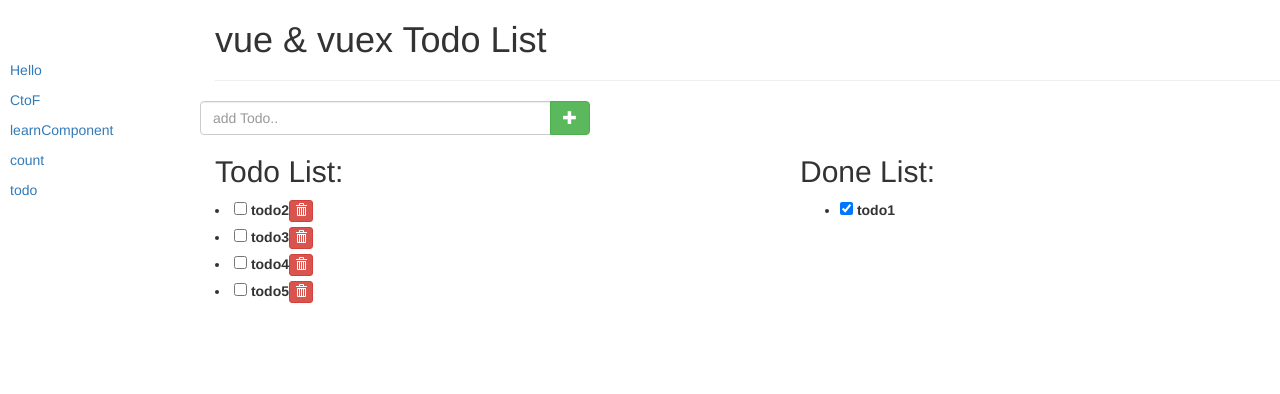
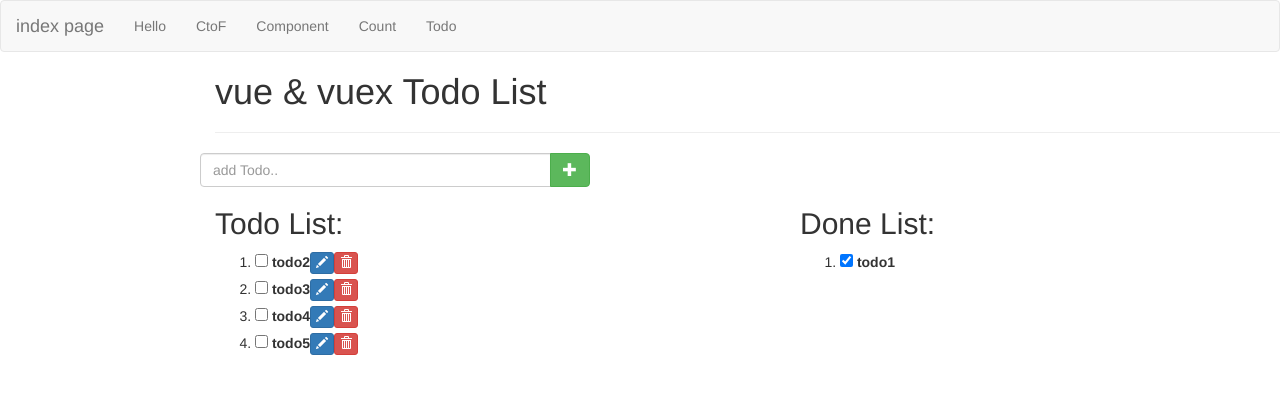
Before and after one commit to StanGC/vue-exercise, a Vue app: page /todo in a window 1280 px wide. Shown: the top 394 px of the page. Built offline with nearby package versions, Linux system fonts and the light colour scheme; a web font is replaced by a local one.

Commit message:
Implement todo update

```diff
--- a/src/App.vue
+++ b/src/App.vue
@@ -1,12 +1,30 @@
 <template>
   <div>
-    <div class="my-nav">
-      <router-link :to="{path: '/hello'}">Hello</router-link>
-      <router-link :to="{name: 'c2f'}">CtoF</router-link>
-      <router-link :to="{name: 'learnComponent'}">learnComponent</router-link>
-      <router-link :to="{name: 'count'}">count</router-link>
-      <router-link :to="{name: 'todo'}">todo</router-link>
-    </div>
+    <nav class="navbar navbar-default ">
+      <div class="container-fluid">
+        <div class="navbar-header">
+          <button type="button" class="navbar-toggle collapsed" data-toggle="collapse" data-target="#bs-example-navbar-collapse-1" aria-expanded="false">
+            <span class="sr-only">Toggle navigation</span>
+            <span class="icon-bar"></span>
+            <span class="icon-bar"></span>
+            <span class="icon-bar"></span>
+          </button>
+          <router-link class="navbar-brand" :to="{path: '/'}">index page</router-link>
+        </div>
+
+        <div class="collapse navbar-collapse" id="bs-example-navbar-collapse-1">
+          <ul class="nav navbar-nav">
+            <li><router-link :to="{path: '/hello'}">Hello</router-link></li>
+            <li><router-link :to="{name: 'c2f'}">CtoF</router-link></li>
+            <li><router-link :to="{name: 'learnComponent'}">Component</router-link></li>
+            <li><router-link :to="{name: 'count'}">Count</router-link></li>
+            <li><router-link :to="{name: 'todo'}">Todo</router-link></li>
+          </ul>
+          <slot name="navbar-form"></slot>
+          <slot name="navbar-right"></slot>
+        </div>
+      </div>
+    </nav>
 
     <router-view></router-view>
   </div>
@@ -18,13 +36,7 @@
 </script>
 
 <style>
-  .my-nav {
-    position: fixed;
-    top: 60px;
-    padding: 0 10px;
-  }
-  .my-nav a {
-    display: block;
-    margin-bottom: 10px;
+  .navbar {
+    margin-bottom: 0;
   }
 </style>
--- a/src/components/navbar.vue
+++ b/src/components/navbar.vue
@@ -1,5 +1,5 @@
 <template>
-  <nav class="navbar navbar-inverse navbar-fixed-top">
+  <nav class="navbar navbar-inverse">
     <div class="container">
       <div class="navbar-header">
         <button type="button" class="navbar-toggle collapsed" data-toggle="collapse" data-target="#navbar" aria-expanded="false" aria-controls="navbar">
@@ -8,7 +8,7 @@
           <span class="icon-bar"></span>
           <span class="icon-bar"></span>
         </button>
-        <a class="navbar-brand" href="#">vue-exercise</a>
+        <a class="navbar-brand" href="#">component</a>
       </div>
       <div id="navbar" class="navbar-collapse collapse">
         <form class="navbar-form navbar-right">
--- /dev/null
+++ b/src/components/todo-item.vue
@@ -0,0 +1,81 @@
+<template>
+  <li>
+    <div v-if="!updateMode">
+      <label>
+        <input
+          type="checkbox"
+          :checked="item.done"
+          @change="toggleTodo( item.key )">
+          {{ item.content }}
+      </label>
+      <button class="btn btn-xs btn-primary" @click="showEditMode">
+        <span class="glyphicon glyphicon-pencil" aria-hidden="true"></span>
+      </button>
+      <button class="btn btn-xs btn-danger" @click="deleteTodo( item.key )">
+        <span class="glyphicon glyphicon-trash" aria-hidden="true"></span>
+      </button>
+    </div>
+    <div v-if="updateMode" >
+      <input
+        class="edit-input"
+        v-focus="updateMode"
+        placeholder="edit Todo.."
+        :value="item.content"
+        @keyup.enter="actionEdit"
+        @blur="cancelEdit"
+        @keyup.esc="cancelEdit"/>
+    </div>
+  </li>
+</template>
+
+<script>
+import { mapGetters, mapActions } from 'vuex';
+export default {
+  props: {
+    item: Object
+  },
+  data () {
+    return {
+      updateMode: false
+    }
+  },
+  directives: {
+    focus (el, { value }, { context }) {
+      if (value) {
+        context.$nextTick(() => {
+          el.focus();
+        })
+      }
+    }
+  },
+  methods: {
+    ...mapActions([
+        'toggleTodo',
+        'deleteTodo',
+        'updateTodo'
+    ]),
+    showEditMode () {
+      this.updateMode = true;
+    },
+    actionEdit (e) {
+      const userChange = e.target.value.trim();
+      console.log('userChange', this.item.key, userChange);
+      this.updateTodo({
+        key: this.item.key,
+        update: userChange
+      });
+      this.updateMode = false;
+    },
+    cancelEdit (e) {
+      e.target.value = this.item.title;
+      this.updateMode = false;
+    }
+  }
+}
+</script>
+
+<style>
+  .edit-input{
+    line-height: 1em;
+  }
+</style>
--- a/src/pages/learnComponent.vue
+++ b/src/pages/learnComponent.vue
@@ -53,7 +53,6 @@ export default {
 <style>
   /* Move down content because we have a fixed navbar that is 50px tall */
   #jumbotron {
-    padding-top: 50px;
     padding-bottom: 20px;
   }
 </style>
--- a/src/pages/todo.vue
+++ b/src/pages/todo.vue
@@ -21,24 +21,14 @@
     <div class="row">
       <div class="col-md-6">
         <h2>Todo List:</h2>
-        <li v-for="(item, index) in todoList">
-          <label>
-            <input
-              type="checkbox"
-              :checked="item.done"
-              @change="toggleTodo( item.key )">
-              {{ item.content }}
-          </label>
-
-          <button class="btn btn-xs btn-danger" @click="deleteTodo( item.key )">
-            <span class="glyphicon glyphicon-trash" aria-hidden="true"></span>
-          </button>
-        </li>
+        <ol>
+          <todoItem v-for="(item, index) in todoList" :item="item" />
+        </ol>
       </div>
 
       <div class="col-md-6">
         <h2>Done List:</h2>
-        <ul >
+        <ol>
           <li v-for="(item, index) in doneList">
             <label>
               <input
@@ -48,15 +38,19 @@
                 {{ item.content }}
             </label>
           </li>
-        </ul>
+        </ol>
       </div>
     </div>
   </div>
 </template>
 
 <script>
-import { mapGetters, mapActions } from 'vuex'
+import { mapGetters, mapActions } from 'vuex';
+import todoItem from '../components/todo-item.vue';
 export default {
+  components: {
+    todoItem
+  },
   data () {
     return {
       newTodo: ''
--- a/src/store/actions.js
+++ b/src/store/actions.js
@@ -19,7 +19,7 @@ export const actionCountReset = ({ commit }) => {
 
 // todo
 export const addTodo = ({ commit }, newTodo) => {
-  commit(types.ADD_TODO, newTodo);
+  commit(types.CREATE_TODO, newTodo);
 }
 
 export const toggleTodo = ({ commit }, key) => {
@@ -29,3 +29,8 @@ export const toggleTodo = ({ commit }, key) => {
 export const deleteTodo = ({ commit }, key) => {
   commit(types.DELETE_TODO, key);
 }
+
+export const updateTodo = ({ commit }, obj) => {
+  console.log('updateTodo', obj);
+  commit(types.UPDATE_TODO, obj);
+}
--- a/src/store/mutations.js
+++ b/src/store/mutations.js
@@ -29,7 +29,7 @@ export const mutations = {
   },
 
   // todo
-  [types.ADD_TODO] (state, newTodo) {
+  [types.CREATE_TODO] (state, newTodo) {
     state.todos.push({
       key: todoKey,
       content: newTodo,
@@ -56,7 +56,19 @@ export const mutations = {
       if ( item.key === key){
         console.log('DELETE_TODO:', item.content, ', index?', i);
         state.todos.splice(i, 1);
-        break
+        break;
+      }
+    }
+  },
+
+  // 更新
+  [types.UPDATE_TODO] (state, obj) {
+    for(var i in state.todos){
+      var item = state.todos[i];
+      if ( item.key === obj.key){
+        console.log('UPDATE_TODO:', item.content, ' to →', obj.update);
+        state.todos[ i ].content = obj.update;
+        break;
       }
     }
   },
--- a/src/store/mutations_type.js
+++ b/src/store/mutations_type.js
@@ -1,6 +1,10 @@
+// count
 export const INCREASE = 'INCREASE';
 export const DECREASE = 'DECREASE';
 export const COUNT_RESET = 'COUNT_RESET';
-export const ADD_TODO = 'ADD_TODO';
+
+// todo
+export const CREATE_TODO = 'CREATE_TODO';
 export const TOGGLE_TODO = 'TOGGLE_TODO';
 export const DELETE_TODO = 'DELETE_TODO';
+export const UPDATE_TODO = 'UPDATE_TODO';
```
